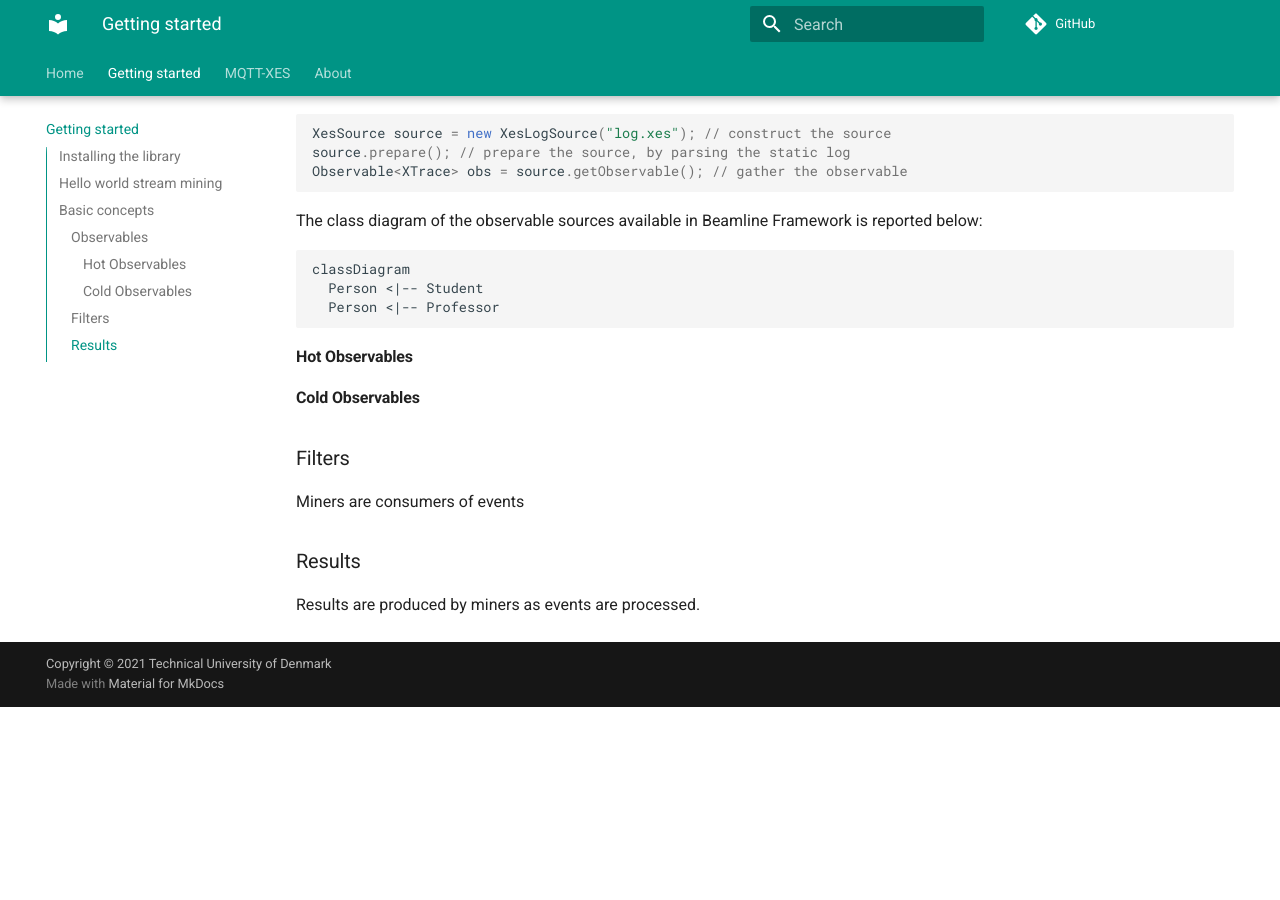
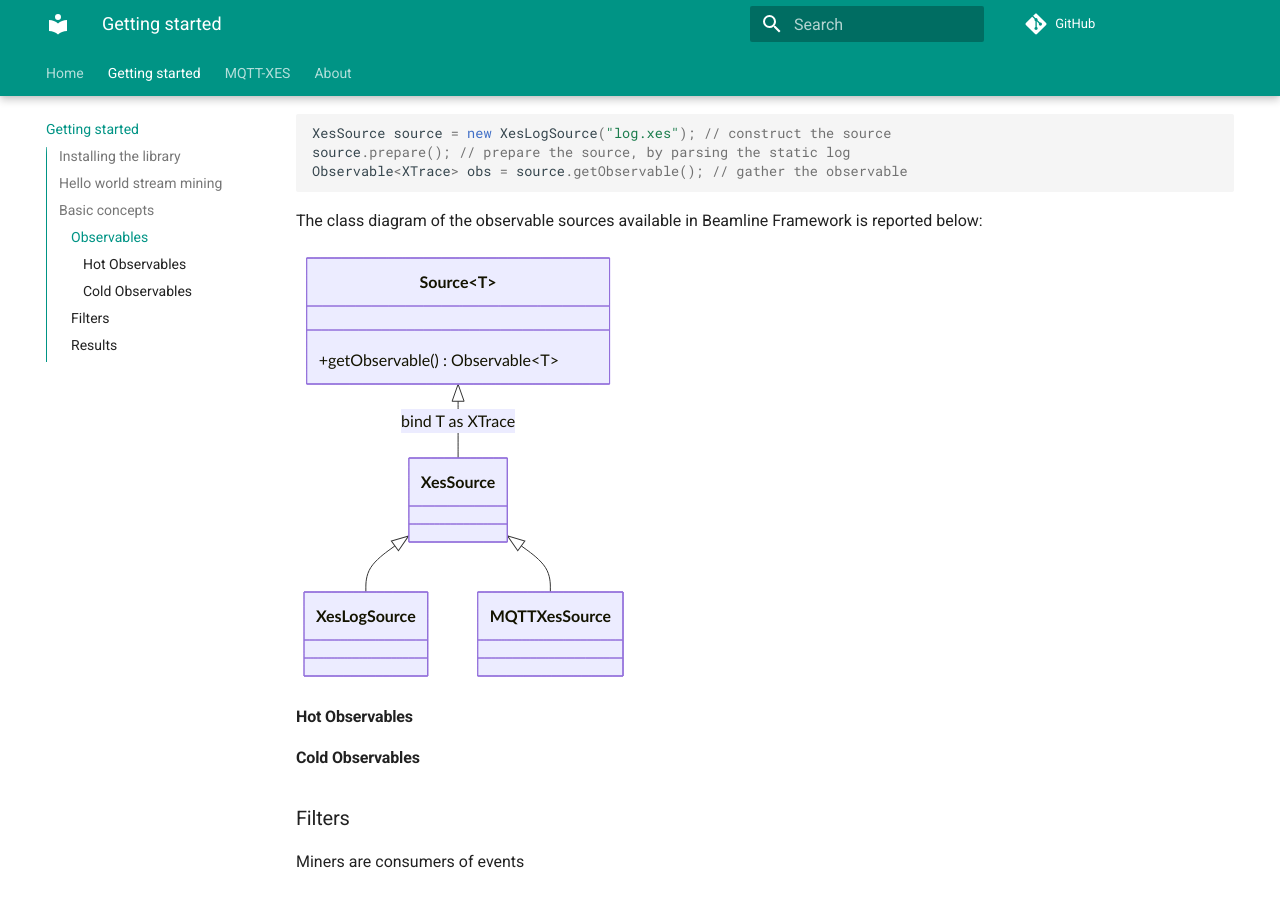
Before and after one commit to beamline/docs, an MkDocs documentation site: the page built from docs/getting-started.md, in a window 1280 px wide and 900 px high, scrolled down 1510 px. Built offline with MkDocs 1.6.1 and Material for MkDocs 9.7.7, drawn with Linux system fonts in a browser that asks for light colours; comment, search, counter and statistics services are not loaded; before the commit the page ends 2217 px from its top, so only the background shows below that.

Commit message:
Added UML diagram

````diff
--- a/docs/getting-started.md
+++ b/docs/getting-started.md
@@ -64,11 +64,13 @@ Observable<XTrace> obs = source.getObservable(); // gather the observable
 
 The class diagram of the observable sources available in Beamline Framework is reported below:
 
-``` mermaid
+<div class="mermaid">
 classDiagram
-  Person <|-- Student
-  Person <|-- Professor
-```
+Source~T~ <|-- XesSource : bind T as XTrace
+XesSource <|-- XesLogSource
+XesSource <|-- MQTTXesSource
+Source : +getObservable() Observable~T~
+</div>
 
 
 
--- a/mkdocs.yml
+++ b/mkdocs.yml
@@ -18,6 +18,13 @@ theme:
 
 repo_url: https://github.com/beamline/framework
 
+plugins:
+  - search
+  - mermaid2
+
+extra_javascript:
+  - https://unpkg.com/mermaid@8.13.5/dist/mermaid.min.js
+
 markdown_extensions:
   - pymdownx.highlight:
       anchor_linenums: true
@@ -30,7 +37,4 @@ markdown_extensions:
   - attr_list
   - md_in_html
 
-extra_javascript:
-    - https://unpkg.com/mermaid/dist/mermaid.min.js
-
 copyright: Copyright &copy; 2021 Technical University of Denmark
````
